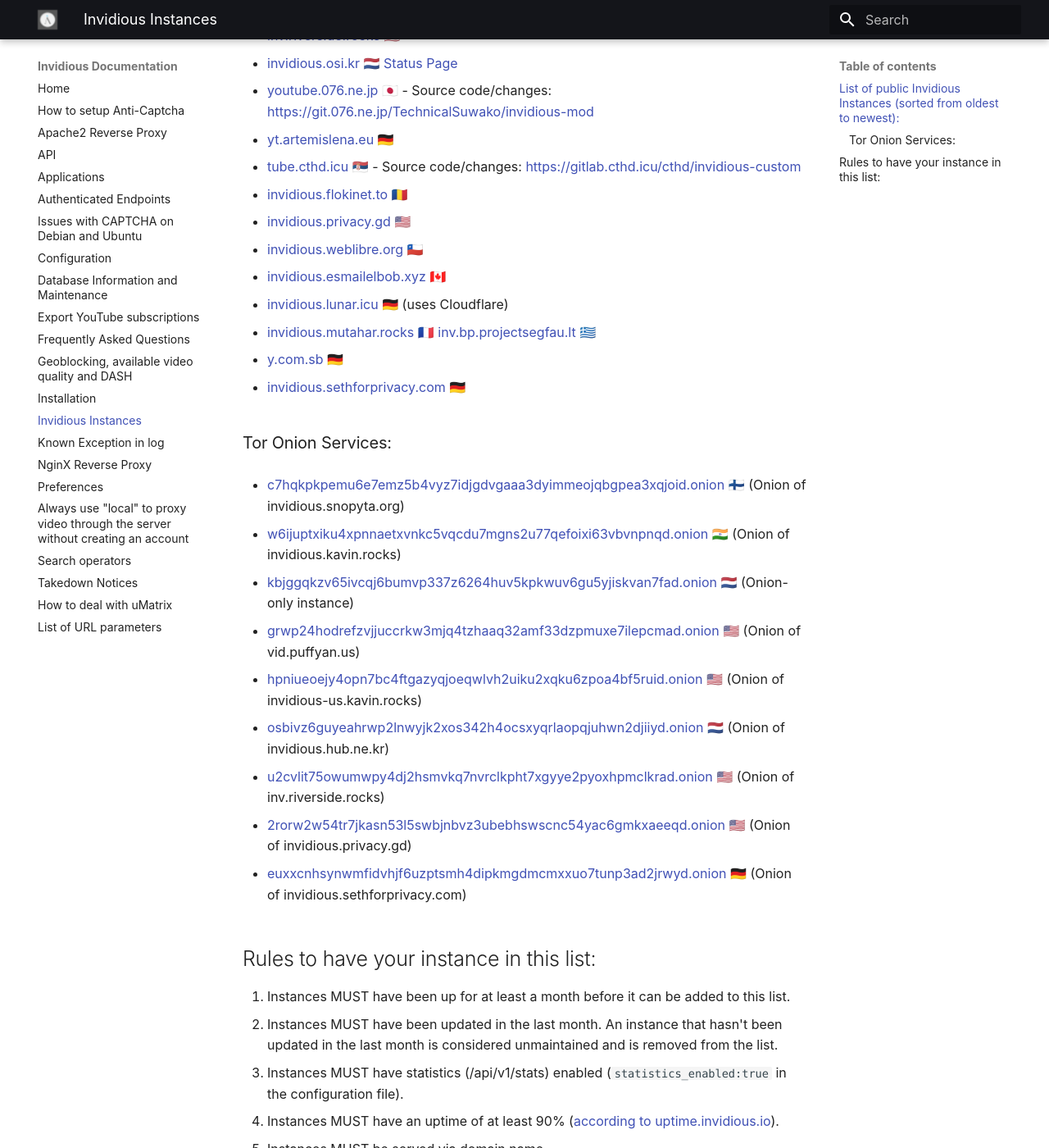
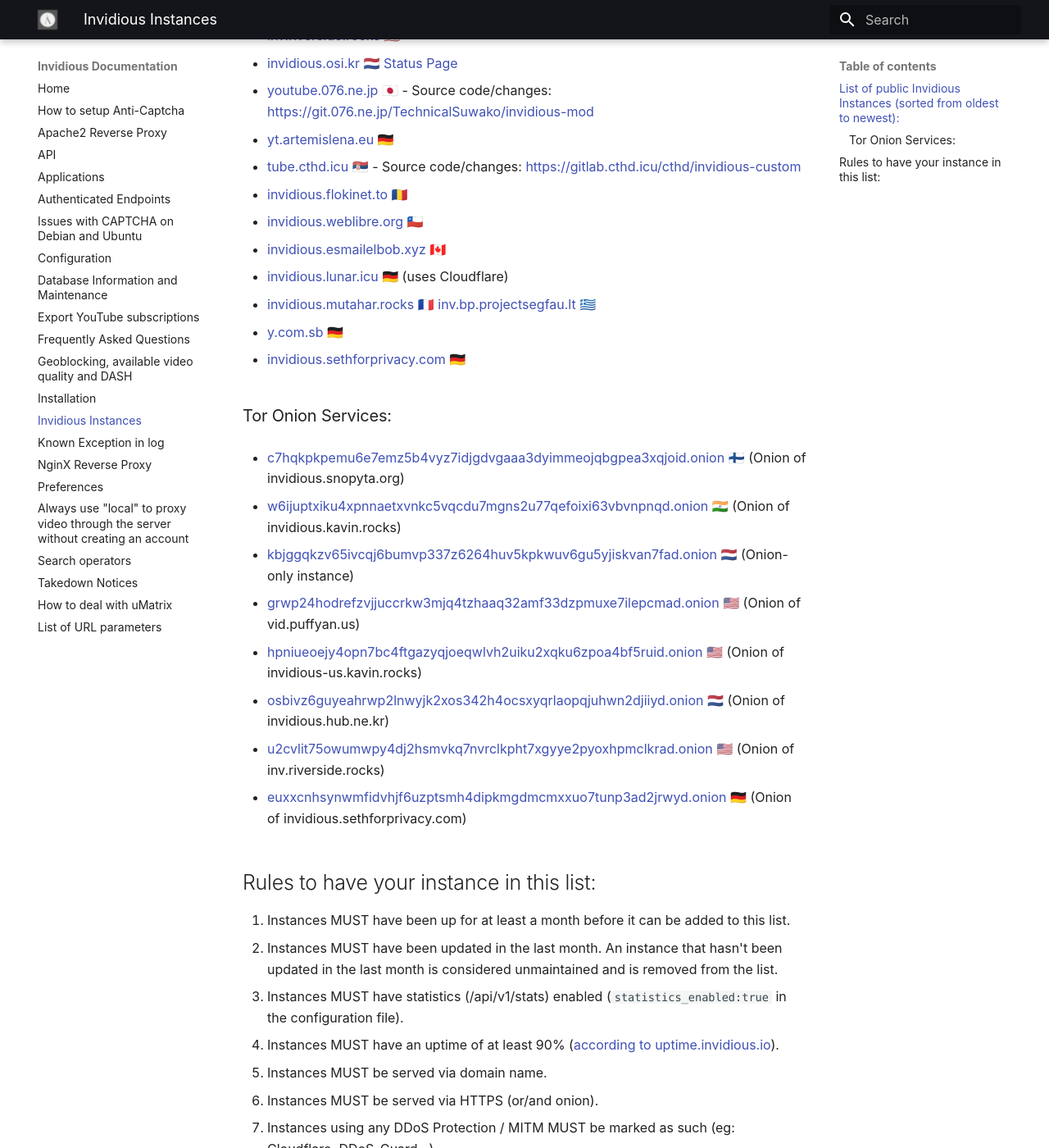
Before and after one commit to iv-org/documentation, an MkDocs documentation site: the page built from docs/instances.md, in a window 1280 px wide and 1400 px high, scrolled down 642 px. Shown: the whole window at 82% size. Built offline with MkDocs 1.6.1 and Material for MkDocs 9.7.7, drawn with Linux system fonts in a browser that asks for light colours.

Commit message:
delist invidious.privacy.gd

```diff
--- a/docs/instances.md
+++ b/docs/instances.md
@@ -30,8 +30,6 @@
 
 * [invidious.flokinet.to](https://invidious.flokinet.to) 🇷🇴
 
-* [invidious.privacy.gd](https://invidious.privacy.gd) 🇺🇸
-
 * [invidious.weblibre.org](https://invidious.weblibre.org) 🇨🇱
 
 * [invidious.esmailelbob.xyz](https://invidious.esmailelbob.xyz) 🇨🇦
@@ -59,8 +57,6 @@
 
 *  [u2cvlit75owumwpy4dj2hsmvkq7nvrclkpht7xgyye2pyoxhpmclkrad.onion](http://u2cvlit75owumwpy4dj2hsmvkq7nvrclkpht7xgyye2pyoxhpmclkrad.onion) 🇺🇸 (Onion of inv.riverside.rocks)
 
-* [2rorw2w54tr7jkasn53l5swbjnbvz3ubebhswscnc54yac6gmkxaeeqd.onion](http://2rorw2w54tr7jkasn53l5swbjnbvz3ubebhswscnc54yac6gmkxaeeqd.onion) 🇺🇸 (Onion of invidious.privacy.gd)
-
 * [euxxcnhsynwmfidvhjf6uzptsmh4dipkmgdmcmxxuo7tunp3ad2jrwyd.onion](http://euxxcnhsynwmfidvhjf6uzptsmh4dipkmgdmcmxxuo7tunp3ad2jrwyd.onion/) 🇩🇪 (Onion of invidious.sethforprivacy.com)
 
 
```
